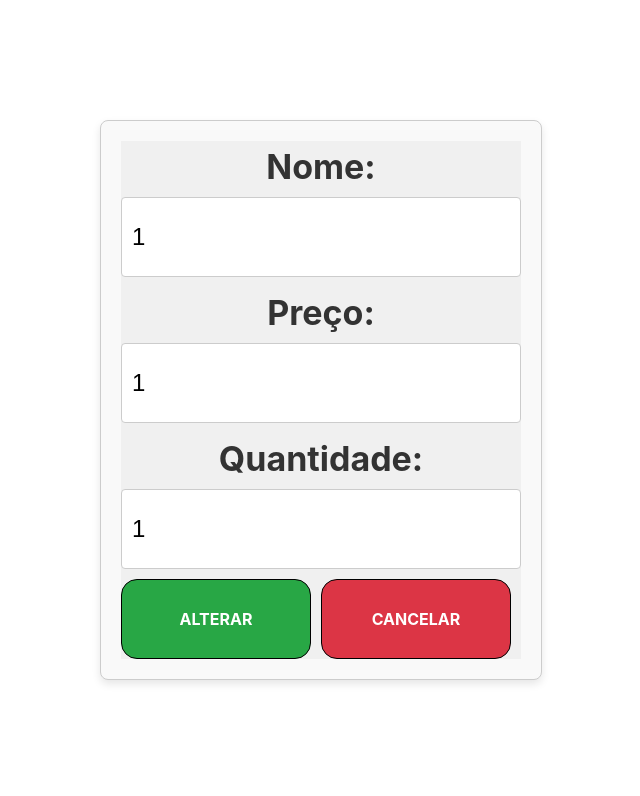
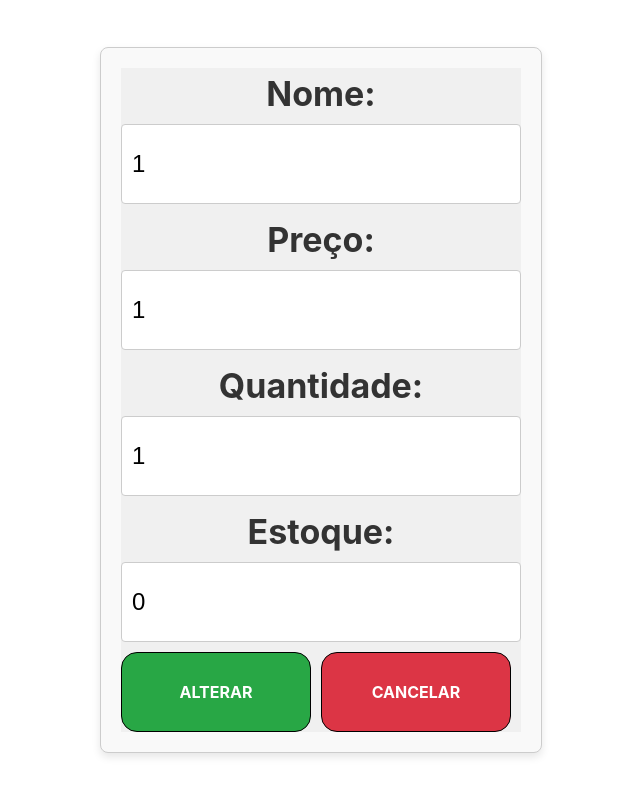
Before and after one commit to WilliamJardim/stock, a React (Vite) app in the folder frontend-react/: page /novo/1/1/1/1/1 in a window 1280 px wide. Shown: the top 796 px of the page, without its empty margins (319-959 px from the left). Built offline with nearby package versions, Linux system fonts and the light colour scheme.

Commit message:
Exibindo o estoque no fórmulario de editar produto

```diff
--- a/frontend-react/src/pages/CadastrarProduto/index.tsx
+++ b/frontend-react/src/pages/CadastrarProduto/index.tsx
@@ -14,6 +14,7 @@ const CadastrarProduto: React.FC = (props:any) => {
   const [nome, setNome]             = useState( parametrosURL.nome       || '' );
   const [preco, setPreco]           = useState( parametrosURL.preco      || '' );
   const [quantidade, setQuantidade] = useState( parametrosURL.quantidade || '' );
+  const [estoque, setEstoque]       = useState<{ estoque:number }>({ estoque: 0 });
 
   const navigate = useNavigate();
 
@@ -99,6 +100,34 @@ const CadastrarProduto: React.FC = (props:any) => {
     navigate('/');
   };
 
+  function obterEstoquePromise( idProduto:string ): Promise<{ estoque: number }>{
+    return new Promise((resolve, reject)=>{
+      //Obtem a lista atualizada
+      fetch(`http://localhost:3000/estoque/${idProduto}`)
+        .then(async(resposta) => {
+          // Verifica se a resposta foi bem-sucedida (status 200-299)
+          if (!resposta.ok) {
+            throw new Error('Erro ao buscar os dados');
+          }
+          // Converte a resposta para JSON
+          const jsonDaResposta = await resposta.json();
+          resolve(jsonDaResposta);
+        })
+        .catch((erro) => {
+          reject(erro);
+        });
+    });
+  }
+
+  useEffect(()=>{
+    if( isCadastrando == 'N' ){
+      obterEstoquePromise( idProdutoEditando ).then((jsonResultado)=>{
+          setEstoque(jsonResultado);
+      });
+    }
+
+  }, []);
+
   return (
     <div className='formulario-novo-produto'>
       <form onSubmit={handleSubmit}>
@@ -140,6 +169,17 @@ const CadastrarProduto: React.FC = (props:any) => {
           />
         </div>
 
+        <div>
+          <label htmlFor="estoque">Estoque:</label>
+          <input
+            type="text"
+            id="estoque"
+            name="estoque"
+            value={estoque.estoque}
+            min="1"
+          />
+        </div>
+
         <div className='botoes'>
           <button type="submit"> { isCadastrando == 'S' ? 'Cadastrar' : 'Alterar' } </button>
           <button type="button" onClick={handleCancel}>Cancelar</button>
--- a/frontend-react/src/pages/ListaProdutos/index.tsx
+++ b/frontend-react/src/pages/ListaProdutos/index.tsx
@@ -110,10 +110,7 @@ const ListaProdutos: React.FC = () => {
                         <td> PREÇO </td>
                         <td className='td-input'> <input type='number' value={ objProduto.preco }/> </td>
                       </tr>
-                      <tr>
-                        <td> ESTOQUE </td>
-                        <td className='td-input'> <input type='number' value={objProduto.quantidade}/> </td>
-                      </tr>
+
                     </table>
                   </div>
                 </div>
```
Also changed, not shown: 1 other file (tests, documents, lock files or other folders).
